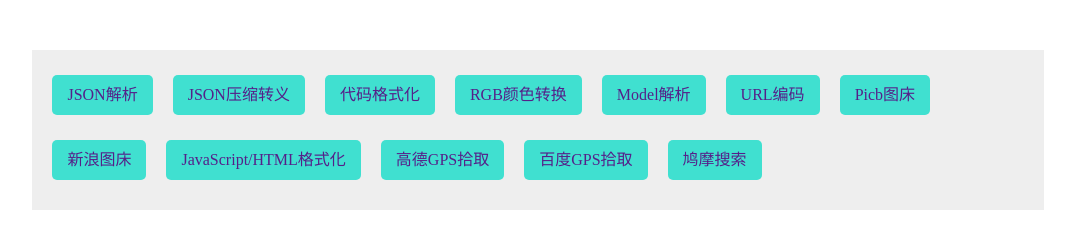
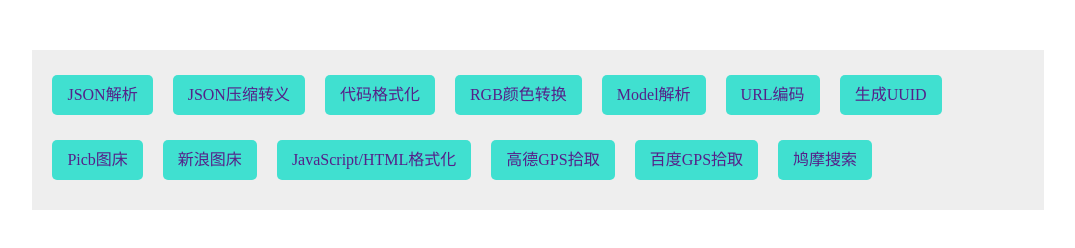
Before and after one commit to Andney/webpage, a plain HTML site: page index.html in a window 1280 px wide. Shown: the whole page, without its empty margins (102-1177 px from the left). Drawn offline with Linux system fonts and the light colour scheme.

Commit message:
增加uuid入口

```diff
--- a/index.html
+++ b/index.html
@@ -43,6 +43,7 @@
 	<li><a href="./rgb/index.html">RGB颜色转换</a></li>
 	<li><a href="./model_parser/index.html">Model解析</a></li>
 	<li><a href="./tool/url.html">URL编码</a></li>
+	<li><a href="./tool/uuid.html">生成UUID</a></li>
 	<li><a href="https://www.picb.cc/">Picb图床</a></li>
 	<li><a href="http://www.bejson.com/ui/tuchuang/">新浪图床</a></li>
 	<li><a href="http://www.bejson.com/jshtml_format/">JavaScript/HTML格式化</a></li>
```
